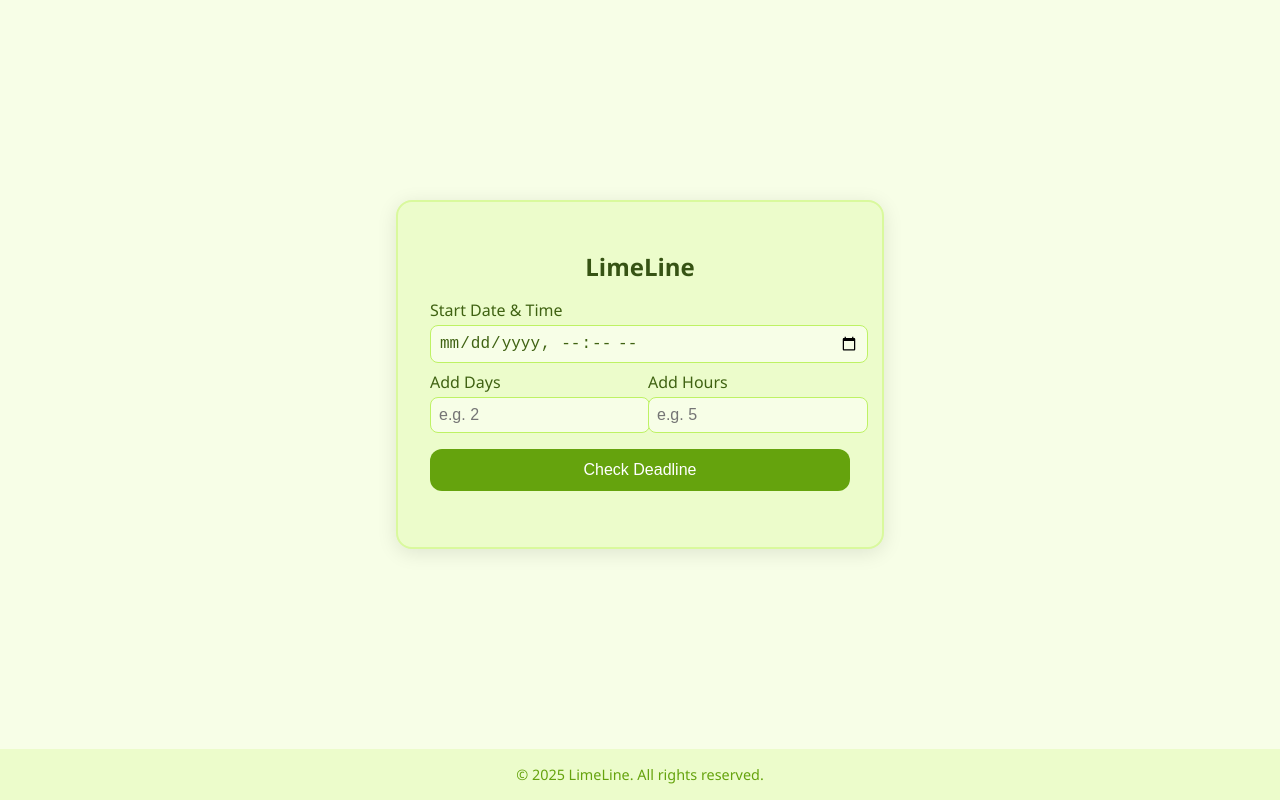
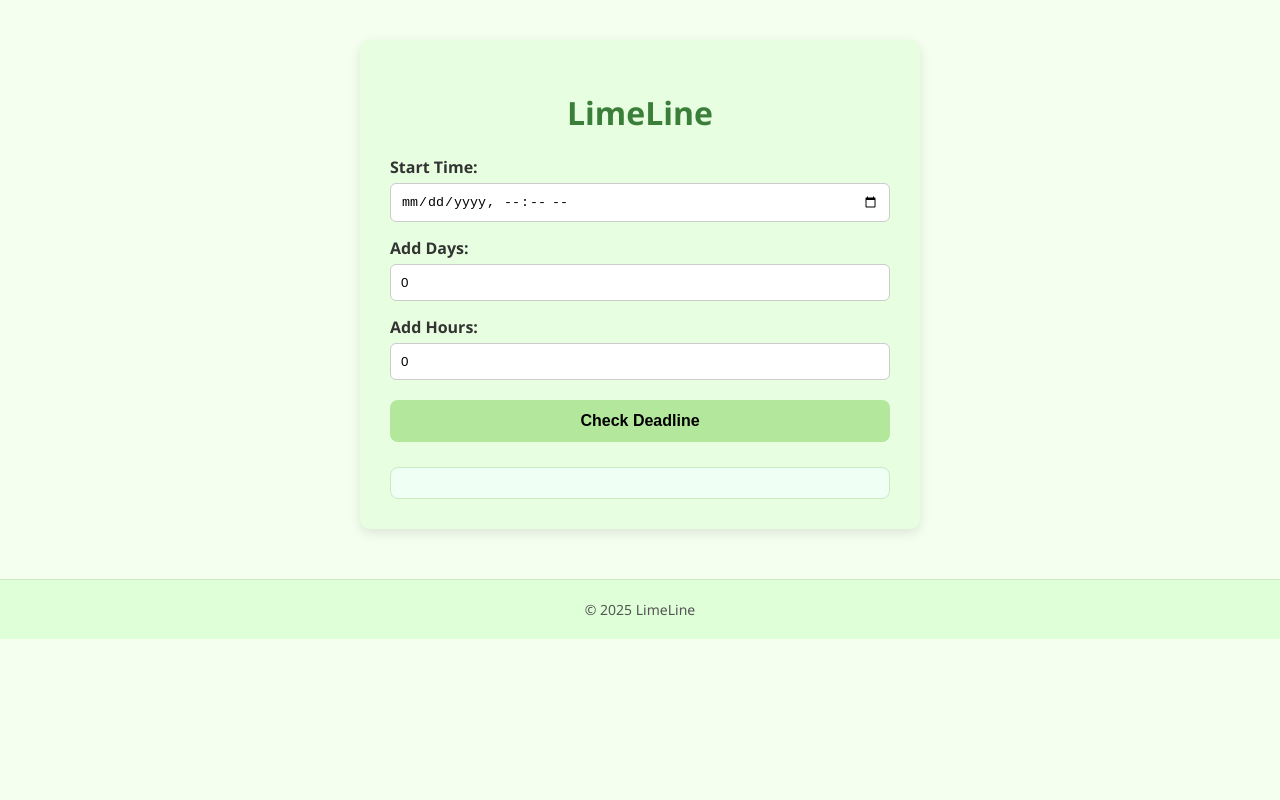
Before and after one commit to deni-code/limeline, a plain HTML site: page index.html in a window 1280 px wide. Drawn offline with Linux system fonts and the light colour scheme.

Commit message:
Update index.html

```diff
--- a/index.html
+++ b/index.html
@@ -1,174 +1,147 @@
 <!DOCTYPE html>
 <html lang="en">
 <head>
-  <meta charset="UTF-8" />
-  <meta name="viewport" content="width=device-width, initial-scale=1.0"/>
-  <title>LimeLine</title>
+  <meta charset="UTF-8">
+  <title>LimeLine – Deadline Calculator</title>
+  <meta name="viewport" content="width=device-width, initial-scale=1">
   <style>
-    :root {
-      --lime-50: #f7fee7;
-      --lime-100: #ecfccb;
-      --lime-200: #d9f99d;
-      --lime-300: #bef264;
-      --lime-400: #a3e635;
-      --lime-500: #84cc16;
-      --lime-600: #65a30d;
-      --lime-700: #4d7c0f;
-      --lime-800: #3f6212;
-      --lime-900: #365314;
+    body {
+      background-color: #f4fff0;
+      font-family: 'Segoe UI', sans-serif;
+      margin: 0;
+      padding: 0;
+      color: #333;
     }
 
-    body {
-      margin: 0;
-      font-family: 'Segoe UI', sans-serif;
-      background-color: var(--lime-50);
-      color: var(--lime-800);
-      display: flex;
-      flex-direction: column;
-      min-height: 100vh;
-    }
-
-    main {
-      flex: 1;
-      display: flex;
-      justify-content: center;
-      align-items: center;
-      padding: 2rem 1rem;
-    }
-
-    .card {
-      background-color: var(--lime-100);
-      border: 2px solid var(--lime-200);
-      border-radius: 1rem;
-      box-shadow: 0 4px 20px rgba(0,0,0,0.1);
-      max-width: 420px;
-      width: 100%;
-      padding: 2rem;
+    .container {
+      max-width: 500px;
+      margin: 40px auto;
+      background: #e7ffe0;
+      border-radius: 10px;
+      padding: 30px;
+      box-shadow: 0 4px 12px rgba(0,0,0,0.1);
     }
 
     h1 {
-      font-size: 1.5rem;
-      color: var(--lime-900);
-      margin-bottom: 1rem;
       text-align: center;
+      color: #3a7e3a;
     }
 
     label {
       display: block;
-      margin: 0.5rem 0 0.25rem;
-      font-weight: 500;
+      margin-top: 15px;
+      font-weight: bold;
     }
 
-    input[type="number"],
-    input[type="datetime-local"] {
+    input {
       width: 100%;
-      padding: 0.5rem;
-      border: 1px solid var(--lime-300);
-      border-radius: 0.5rem;
-      background-color: var(--lime-50);
-      color: var(--lime-800);
-      font-size: 1rem;
-    }
-
-    .row {
-      display: flex;
-      gap: 1rem;
-    }
-
-    .row > div {
-      flex: 1;
+      padding: 10px;
+      margin-top: 5px;
+      border-radius: 6px;
+      border: 1px solid #ccc;
+      box-sizing: border-box;
     }
 
     button {
+      margin-top: 20px;
+      padding: 12px;
+      background-color: #b2e79c;
+      border: none;
       width: 100%;
-      background-color: var(--lime-600);
-      color: white;
-      border: none;
-      padding: 0.75rem;
-      font-size: 1rem;
-      border-radius: 0.75rem;
-      margin-top: 1rem;
+      font-size: 16px;
+      font-weight: bold;
+      border-radius: 8px;
       cursor: pointer;
-      transition: background 0.3s ease;
+      transition: background-color 0.3s ease;
     }
 
     button:hover {
-      background-color: var(--lime-700);
+      background-color: #a1d98d;
     }
 
-    .result {
-      margin-top: 1.5rem;
-      font-weight: bold;
-      color: var(--lime-800);
-      text-align: center;
+    .results {
+      margin-top: 25px;
+      background: #f0fff4;
+      padding: 15px;
+      border-radius: 8px;
+      border: 1px solid #c8ebc3;
     }
 
     footer {
       text-align: center;
-      padding: 1rem 0;
-      font-size: 0.9rem;
-      background-color: var(--lime-100);
-      color: var(--lime-600);
+      margin-top: 50px;
+      padding: 20px;
+      background-color: #dfffd9;
+      color: #555;
+      font-size: 14px;
+      border-top: 1px solid #ccebc1;
     }
   </style>
 </head>
 <body>
-  <main>
-    <div class="card">
-      <h1>LimeLine</h1>
+  <div class="container">
+    <h1>LimeLine</h1>
 
-      <label for="startDate">Start Date & Time</label>
-      <input type="datetime-local" id="startDate" />
+    <label for="start">Start Time:</label>
+    <input type="datetime-local" id="start">
 
-      <div class="row">
-        <div>
-          <label for="days">Add Days</label>
-          <input type="number" id="days" placeholder="e.g. 2" />
-        </div>
-        <div>
-          <label for="hours">Add Hours</label>
-          <input type="number" id="hours" placeholder="e.g. 5" />
-        </div>
-      </div>
+    <label for="days">Add Days:</label>
+    <input type="number" id="days" value="0" min="0">
 
-      <button onclick="calculateDeadline()">Check Deadline</button>
+    <label for="hours">Add Hours:</label>
+    <input type="number" id="hours" value="0" min="0">
 
-      <div id="result" class="result"></div>
-    </div>
-  </main>
+    <button onclick="calculateDeadline()">Check Deadline</button>
 
-  <footer>
-    &copy; 2025 LimeLine. All rights reserved.
-  </footer>
+    <div class="results" id="output"></div>
+  </div>
+
+  <footer>&copy; 2025 LimeLine</footer>
 
   <script>
     function calculateDeadline() {
-      const startInput = document.getElementById("startDate").value;
-      const days = parseFloat(document.getElementById("days").value) || 0;
-      const hours = parseFloat(document.getElementById("hours").value) || 0;
+      const startInput = document.getElementById("start").value;
+      const days = parseInt(document.getElementById("days").value, 10) || 0;
+      const hours = parseInt(document.getElementById("hours").value, 10) || 0;
+      const output = document.getElementById("output");
 
-      const startTime = new Date(startInput);
-      if (isNaN(startTime.getTime())) {
-        document.getElementById("result").textContent = "⚠️ Please enter a valid start date and time.";
+      if (!startInput) {
+        output.innerHTML = "<strong>Please enter a start time.</strong>";
         return;
       }
 
-      const deadline = new Date(startTime.getTime() + (days * 24 + hours) * 3600 * 1000);
+      const startTime = new Date(startInput);
+      const deadline = new Date(startTime.getTime() + (days * 24 + hours) * 60 * 60 * 1000);
       const now = new Date();
 
-      const diff = deadline.getTime() - now.getTime();
-      const resultBox = document.getElementById("result");
+      const deadlineStr = deadline.toLocaleString();
+
+      let message = `<strong>Deadline:</strong> ${deadlineStr}<br>`;
+
+      const diff = now - deadline;
 
       if (diff > 0) {
-        const hoursLeft = Math.floor(diff / (1000 * 60 * 60));
-        const minutesLeft = Math.floor((diff % (1000 * 60 * 60)) / (1000 * 60));
-        resultBox.textContent = `🕒 Deadline is in ${hoursLeft} hours and ${minutesLeft} minutes.\n🗓️ Exact Deadline: ${deadline.toLocaleString()}`;
+        message += `<strong>Deadline passed:</strong> ${displayTimeDifference(diff)} ago.`;
       } else {
-        const past = Math.abs(diff);
-        const hoursPast = Math.floor(past / (1000 * 60 * 60));
-        const minutesPast = Math.floor((past % (1000 * 60 * 60)) / (1000 * 60));
-        resultBox.textContent = `⚠️ Deadline passed ${hoursPast} hours and ${minutesPast} minutes ago.\n🗓️ Deadline was: ${deadline.toLocaleString()}`;
+        message += `<strong>Time remaining:</strong> ${displayTimeDifference(Math.abs(diff))}.`;
       }
+
+      output.innerHTML = message;
+    }
+
+    function displayTimeDifference(ms) {
+      const totalMinutes = Math.floor(ms / 60000);
+      const totalHours = Math.floor(totalMinutes / 60);
+      const days = Math.floor(totalHours / 24);
+      const hours = totalHours % 24;
+      const minutes = totalMinutes % 60;
+
+      const parts = [];
+      if (days >= 1) parts.push(`${days} day${days > 1 ? 's' : ''}`);
+      if (totalHours >= 1) parts.push(`${hours} hour${hours > 1 ? 's' : ''}`);
+      if (minutes >= 1) parts.push(`${minutes} minute${minutes > 1 ? 's' : ''}`);
+
+      return parts.length ? parts.join(', ') : "less than a minute";
     }
   </script>
 </body>
```
